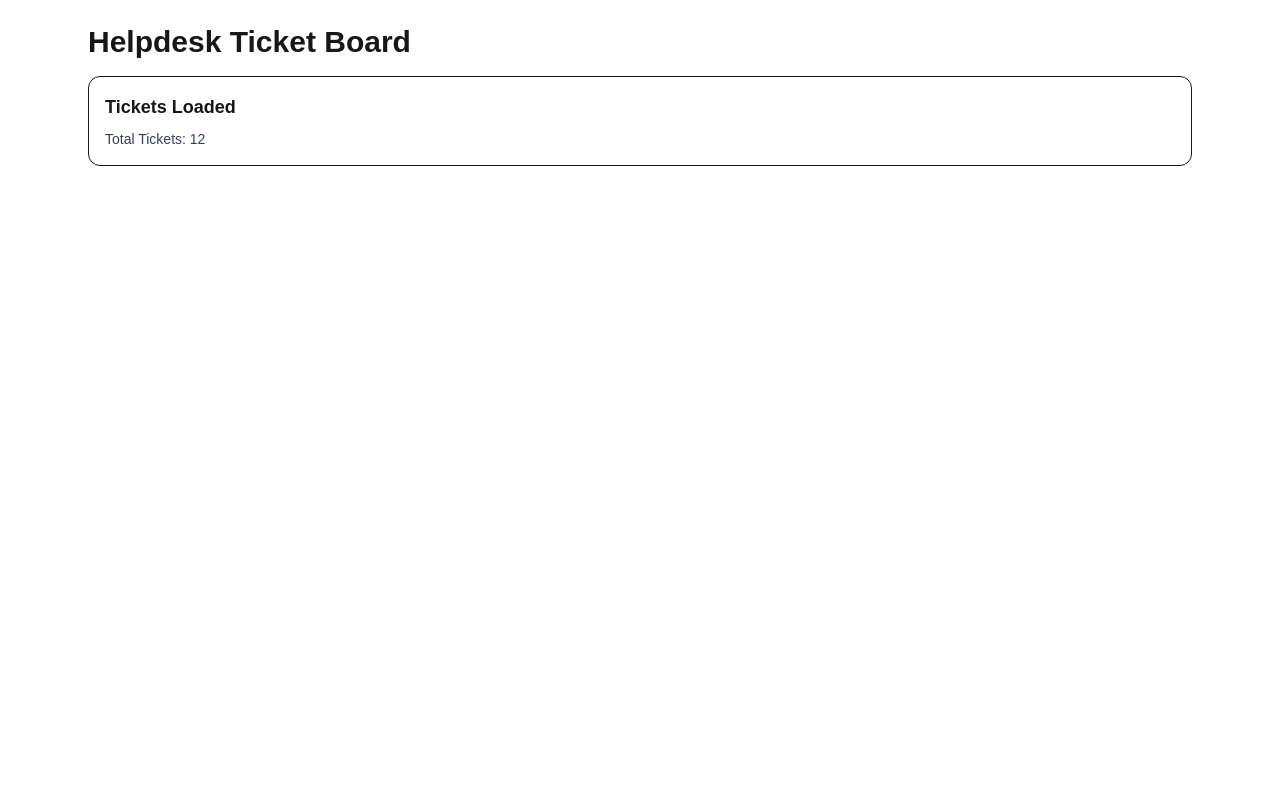
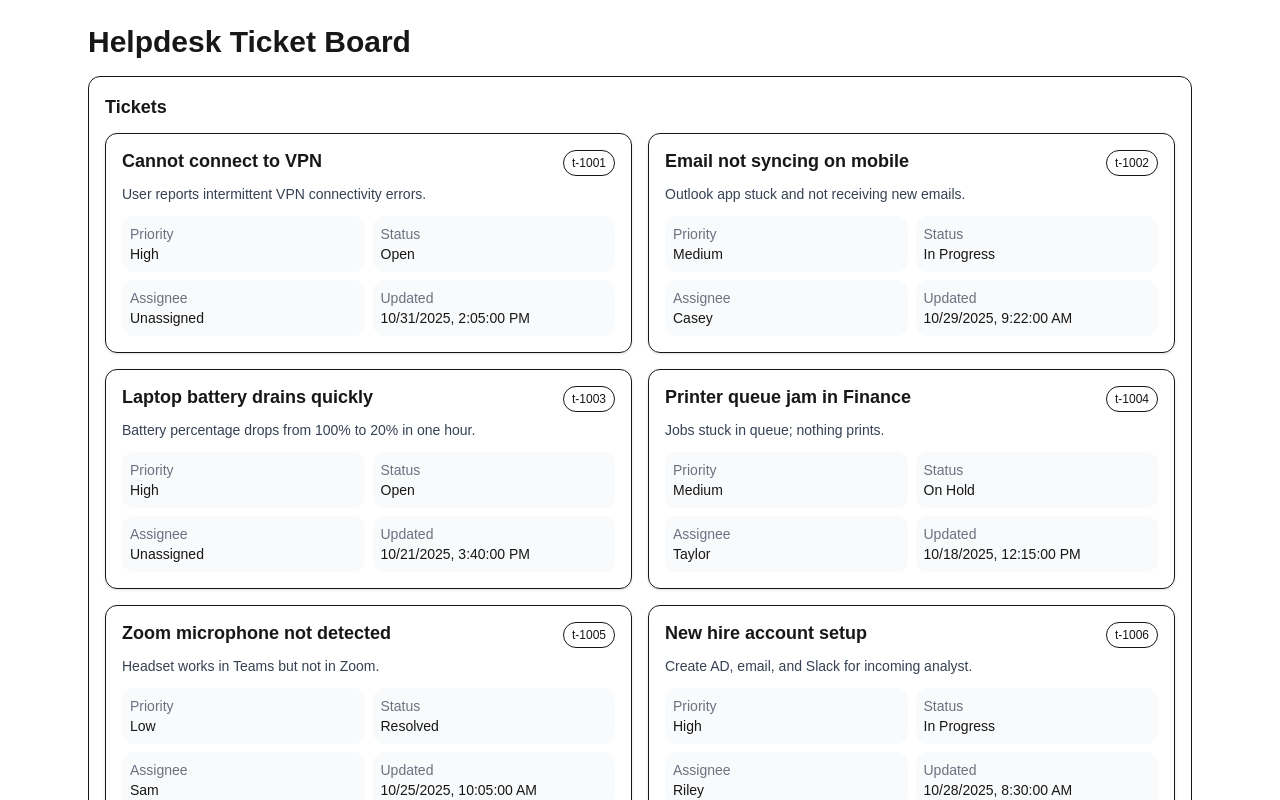
Before and after one commit to Crooksv/helpdesk-board, a Next.js app: page / in a window 1280 px wide. Shown: the top 800 px of the page. Built offline with nearby package versions, Linux system fonts and the light colour scheme.

Commit message:
added ticket list and card layout

```diff
--- a/src/app/components/Board.jsx
+++ b/src/app/components/Board.jsx
@@ -1,6 +1,7 @@
 'use client';
 
 import { useEffect, useState } from 'react';
+import TicketList from './TicketList';
 
 export default function Board() {
   const [tickets, setTickets] = useState([]);
@@ -28,12 +29,11 @@ export default function Board() {
   if (loading) return <p>Loading tickets...</p>;
   if (error) return <p className="text-red-600">{error}</p>;
 
-  return (
-    <section className="rounded-xl border p-4">
-      <h2 className="text-lg font-semibold mb-2">Tickets Loaded</h2>
-      <p className="text-sm text-gray-700">
-        Total Tickets: {tickets.length}
-      </p>
-    </section>
-  );
+ return (
+  <section className="rounded-xl border p-4">
+    <h2 className="text-lg font-semibold mb-3">Tickets</h2>
+    <TicketList tickets={tickets} />
+  </section>
+);
+
 }
--- a/src/app/components/TicketCard.jsx
+++ b/src/app/components/TicketCard.jsx
@@ -1 +1,34 @@
 'use client';
+
+export default function TicketCard({ ticket }) {
+  const updated = new Date(ticket.updatedAt);
+  return (
+    <article className="rounded-xl border p-4 shadow-sm">
+      <div className="flex items-start justify-between gap-3">
+        <h3 className="text-lg font-semibold leading-tight">{ticket.title}</h3>
+        <span className="text-xs px-2 py-1 rounded-full border">{ticket.id}</span>
+      </div>
+
+      <p className="mt-2 text-sm text-gray-700">{ticket.description}</p>
+
+      <dl className="mt-3 grid grid-cols-2 gap-2 text-sm">
+        <div className="rounded-xl bg-gray-50 p-2">
+          <dt className="text-gray-500">Priority</dt>
+          <dd className="font-medium">{ticket.priority}</dd>
+        </div>
+        <div className="rounded-xl bg-gray-50 p-2">
+          <dt className="text-gray-500">Status</dt>
+          <dd className="font-medium">{ticket.status}</dd>
+        </div>
+        <div className="rounded-xl bg-gray-50 p-2">
+          <dt className="text-gray-500">Assignee</dt>
+          <dd className="font-medium">{ticket.assignee}</dd>
+        </div>
+        <div className="rounded-xl bg-gray-50 p-2">
+          <dt className="text-gray-500">Updated</dt>
+          <dd className="font-medium">{updated.toLocaleString()}</dd>
+        </div>
+      </dl>
+    </article>
+  );
+}
--- a/src/app/components/TicketList.jsx
+++ b/src/app/components/TicketList.jsx
@@ -1 +1,13 @@
 'use client';
+
+import TicketCard from './TicketCard';
+
+export default function TicketList({ tickets }) {
+  return (
+    <div className="grid gap-4 md:grid-cols-2">
+      {tickets.map((t) => (
+        <TicketCard key={t.id} ticket={t} />
+      ))}
+    </div>
+  );
+}
```
